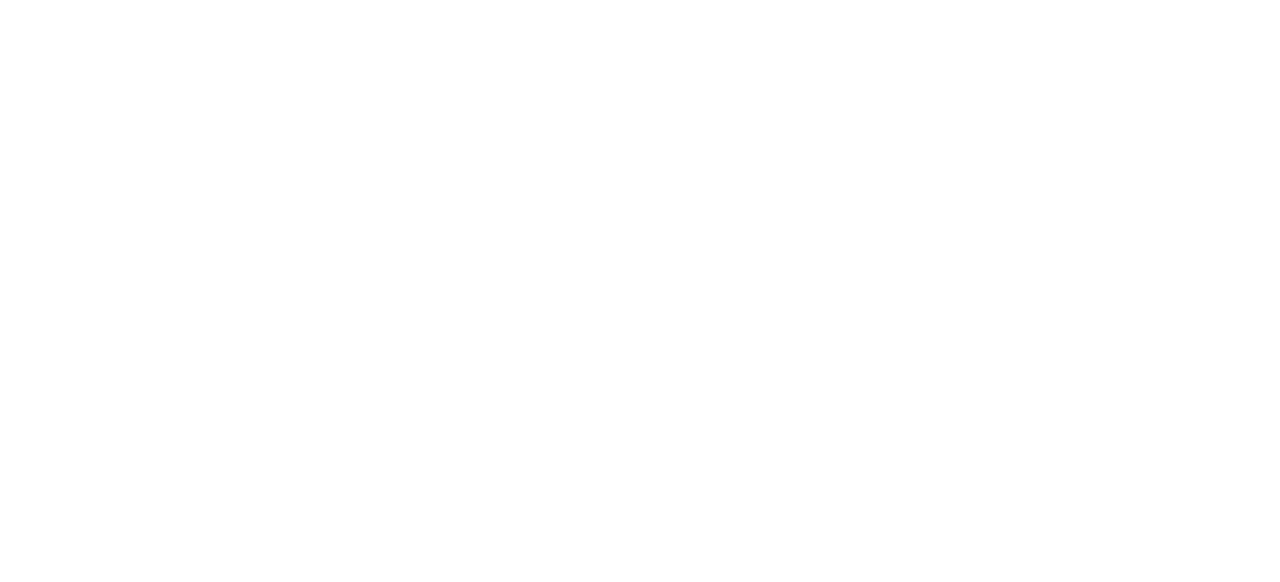
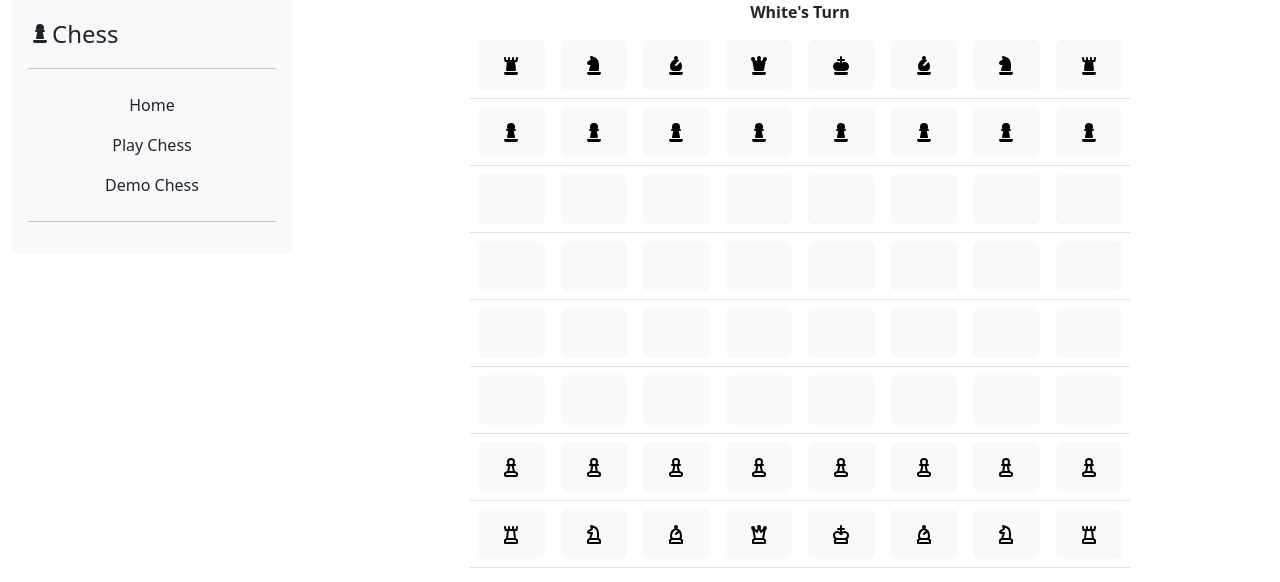
Before and after one commit to qdave5/chess-with-react, a React (Create React App) app: page /demo in a window 1280 px wide. Before the commit this address had no page. Shown: the top 582 px of the page. Built offline with nearby package versions, Linux system fonts and the light colour scheme.

Commit message:
update navbar UI + add demo link

```diff
--- /dev/null
+++ b/src/components/ChessBoardDemo/ChessBoard.jsx
@@ -0,0 +1,42 @@
+import React, { useEffect, useState } from "react";
+import { Container, Table } from "reactstrap";
+import ChessBoardTile from "./ChessBoardTile";
+
+const ChessBoard = ({ tileItems, handleClickEvent }) => {
+  const [tile8x8, setTile8x8] = useState([]);
+
+  useEffect(() => {
+    let newTile = [[], [], [], [], [], [], [], []];
+    let index = 0;
+    tileItems.map((item) => {
+      const row = parseInt(index / 8);
+      newTile[row].push(item);
+      index++;
+    });
+
+    setTile8x8(newTile);
+  }, [tileItems]);
+
+  return (
+    <Container fluid className="d-flex justify-content-center w-75">
+      <Table>
+        <tbody>
+          {tile8x8?.map((row) => (
+            <tr key={row[0]?.row}>
+              {row.map((cell) => (
+                <td style={{ width: "12.5%" }} key={cell.tile}>
+                  <ChessBoardTile
+                    cell={cell}
+                    handleClickEvent={handleClickEvent}
+                  />
+                </td>
+              ))}
+            </tr>
+          ))}
+        </tbody>
+      </Table>
+    </Container>
+  );
+};
+
+export default ChessBoard;
--- /dev/null
+++ b/src/components/ChessBoardDemo/ChessBoardTile.jsx
@@ -0,0 +1,21 @@
+import React, { useEffect } from "react";
+import { Button } from "reactstrap";
+import { PieceSide } from "../../constant/PieceSide";
+
+const ChessBoardTile = ({ cell, handleClickEvent }) => {
+  useEffect(() => {}, [cell]);
+
+  return (
+    <Button
+      className="w-100 h-100"
+      style={{ minWidth: "50px", minHeight: "50px", padding: "12.5%" }}
+      name={cell?.tile}
+      onClick={() => handleClickEvent(cell?.tile)}
+      color={"light"}
+    >
+      {(cell.piece.icon && cell.piece.icon) || " "}
+    </Button>
+  );
+};
+
+export default ChessBoardTile;
--- /dev/null
+++ b/src/components/ChessBoardDemo/ChessDemo.jsx
@@ -0,0 +1,57 @@
+import React, { Fragment, useEffect, useState } from "react";
+import { Container, Label } from "reactstrap";
+import ChessBoard from "./ChessBoard";
+import { getDefaultPieces, getEmptyTiles } from "../../constructor/Tiles";
+import { getTile, updateAllTiles } from "../../functions/Tiles";
+import { getSideTurn } from "../../constant/PieceSide";
+import PieceType from "../../constant/PieceType";
+import { movePiece } from "../../functions/PieceMovement";
+
+const ChessBoardDemo = () => {
+  const [tileList, setTileList] = useState(getEmptyTiles());
+
+  const [sideTurn, setSideTurn] = useState(true);
+  const toggleSideTurn = () => setSideTurn(!sideTurn);
+
+  const [sourcePiece, setSourcePiece] = useState(null);
+
+  useEffect(() => {
+    setTileList(updateAllTiles(getEmptyTiles(), getDefaultPieces()));
+  }, []);
+
+  useEffect(() => {}, [sourcePiece]);
+
+  const handleClickEvent = (tile) => {
+    const selectedTile = getTile(tileList, tile);
+
+    if (sourcePiece === null) {
+      if (selectedTile.piece.type !== PieceType.Empty)
+        setSourcePiece(selectedTile);
+    } else if (sourcePiece.tile === tile) {
+      setSourcePiece(null);
+    } else {
+      movePiece(sourcePiece, selectedTile);
+      setSourcePiece(null);
+    }
+  };
+
+  console.log(sourcePiece);
+
+  return (
+    <Fragment>
+      <Container fluid>
+        <Label>
+          <strong>{getSideTurn(sideTurn)}'s Turn</strong>
+        </Label>
+        <div className="d-flex text-center">
+          <ChessBoard
+            tileItems={tileList}
+            handleClickEvent={handleClickEvent}
+          />
+        </div>
+      </Container>
+    </Fragment>
+  );
+};
+
+export default ChessBoardDemo;
--- a/src/layout/Navbar.jsx
+++ b/src/layout/Navbar.jsx
@@ -1,3 +1,4 @@
+import { IconChessFilled } from "@tabler/icons-react";
 import React, { useState } from "react";
 import { Link, NavLink } from "react-router-dom";
 import {
@@ -22,18 +23,38 @@
 
   const toggle = () => setIsOpen(!isOpen);
 
+  // modified from https://getbootstrap.com/docs/5.0/examples/sidebars/
   return (
-    <div className="m-10">
-      <Container fluid>
-        <ListGroup>
-          <ListGroupItem action active href="/" tag="a">
-            CHESS
-          </ListGroupItem>
-          <ListGroupItem action href="/play" tag="a">
-            Reset Page
-          </ListGroupItem>
-        </ListGroup>
-      </Container>
+    <div
+      className="d-flex flex-column flex-shrink-0 p-3 bg-light"
+      style={{ width: "280px" }}
+    >
+      <a
+        href="/"
+        className="d-flex align-items-center mb-3 mb-md-0 me-md-auto link-dark text-decoration-none"
+      >
+        <IconChessFilled />
+        <span className="fs-4">Chess</span>
+      </a>
+      <hr />
+      <ul className="nav nav-pills flex-column mb-auto">
+        <li className="nav-item">
+          <a href="/" className="nav-link link-dark" aria-current="page">
+            Home
+          </a>
+        </li>
+        <li>
+          <a href="/play" className="nav-link link-dark">
+            Play Chess
+          </a>
+        </li>
+        <li>
+          <a href="/demo" className="nav-link link-dark">
+            Demo Chess
+          </a>
+        </li>
+      </ul>
+      <hr />
     </div>
   );
 };
--- a/src/routes/index.jsx
+++ b/src/routes/index.jsx
@@ -3,6 +3,7 @@
 import Layout from "../layout/Layout";
 import Home from "../pages/Home";
 import ChessPlay from "../pages/ChessPlay";
+import ChessDemo from "../components/ChessBoardDemo/ChessDemo";
 
 const Routers = () => {
   return (
@@ -12,6 +13,7 @@
           <Route path="/" element={<Layout />}>
             <Route index element={<Home />} />
             <Route path="/play" element={<ChessPlay />} />
+            <Route path="/demo" element={<ChessDemo />} />
           </Route>
         </Routes>
       </BrowserRouter>
```
